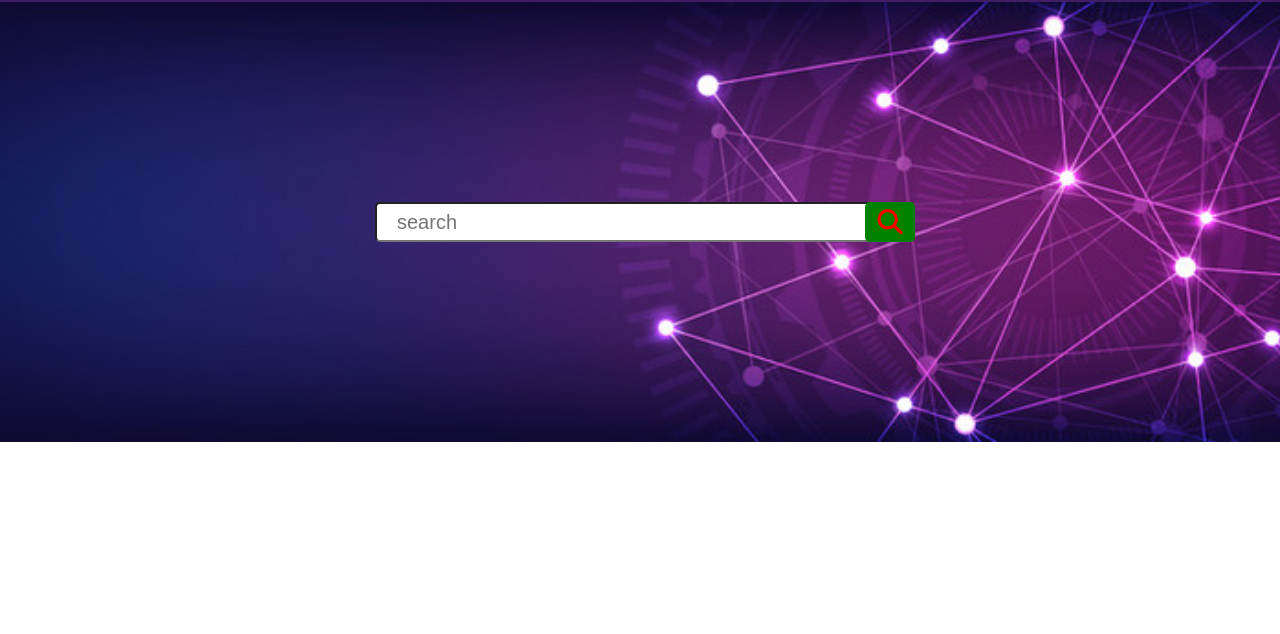
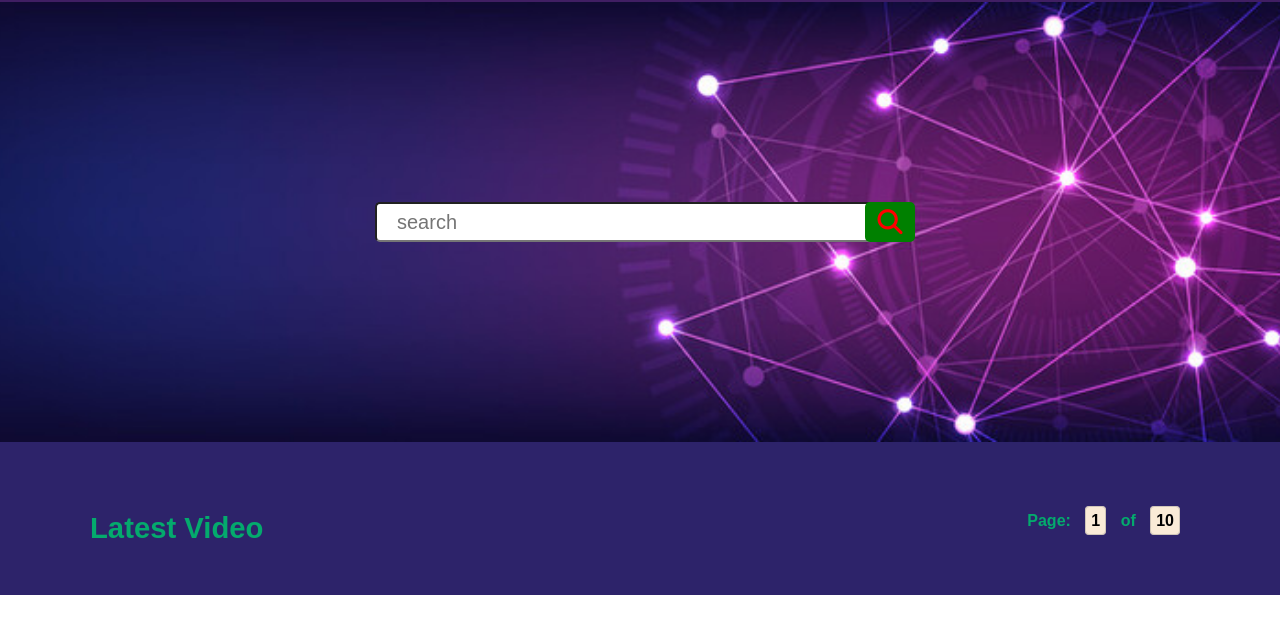
Before and after one commit to Jakirhossain80/multiple-page-website, a plain HTML site: page index.html in a window 1280 px wide. Shown: the part 90-724 px from the top of the page. Drawn offline with Linux system fonts and the light colour scheme.

Commit message:
fifth commit

```diff
--- a/index.html
+++ b/index.html
@@ -40,6 +40,21 @@
                     </div>
            </header>
 
+           <!-- Main area start here -->
+
+           <main>
+                    <div id="main-section">
+                            <div id="latest-video-parent">
+                                <div class="latest-video-text">
+                                    <h3>Latest Video</h3>
+                                </div>
+                                <div class="latest-pages">
+                                    <h4>Page: <span>1</span> of <span>10</span>  </h4>
+                                </div>
+                            </div>
+                    </div>
+           </main>
+
 
 </body>
 </html>
--- a/style.css
+++ b/style.css
@@ -98,3 +98,51 @@ header{
 
 
 }
+
+/* Main section start */
+
+main{
+    background-color: #2d236a;
+    padding-top: 20px;
+
+
+
+}
+
+#main-section{
+    width: 1100px;
+    padding: 50px 0;
+    margin: auto;
+
+}
+
+#latest-video-parent{
+    display: flex;
+    justify-content: space-between;
+}
+
+.latest-video-text{
+    font-size: 25px;
+    color: #04aa6d;
+    font-weight: bold;
+
+}
+
+.latest-pages{
+    color: #04aa6d;
+}
+
+.latest-pages span{
+
+    color: black;
+    background-color: antiquewhite;
+    padding: 5px;
+    border: 1px solid #8080805b;
+    border-radius: 4px;
+    margin: 0 10px;
+    cursor: pointer;
+
+
+
+
+}
```
